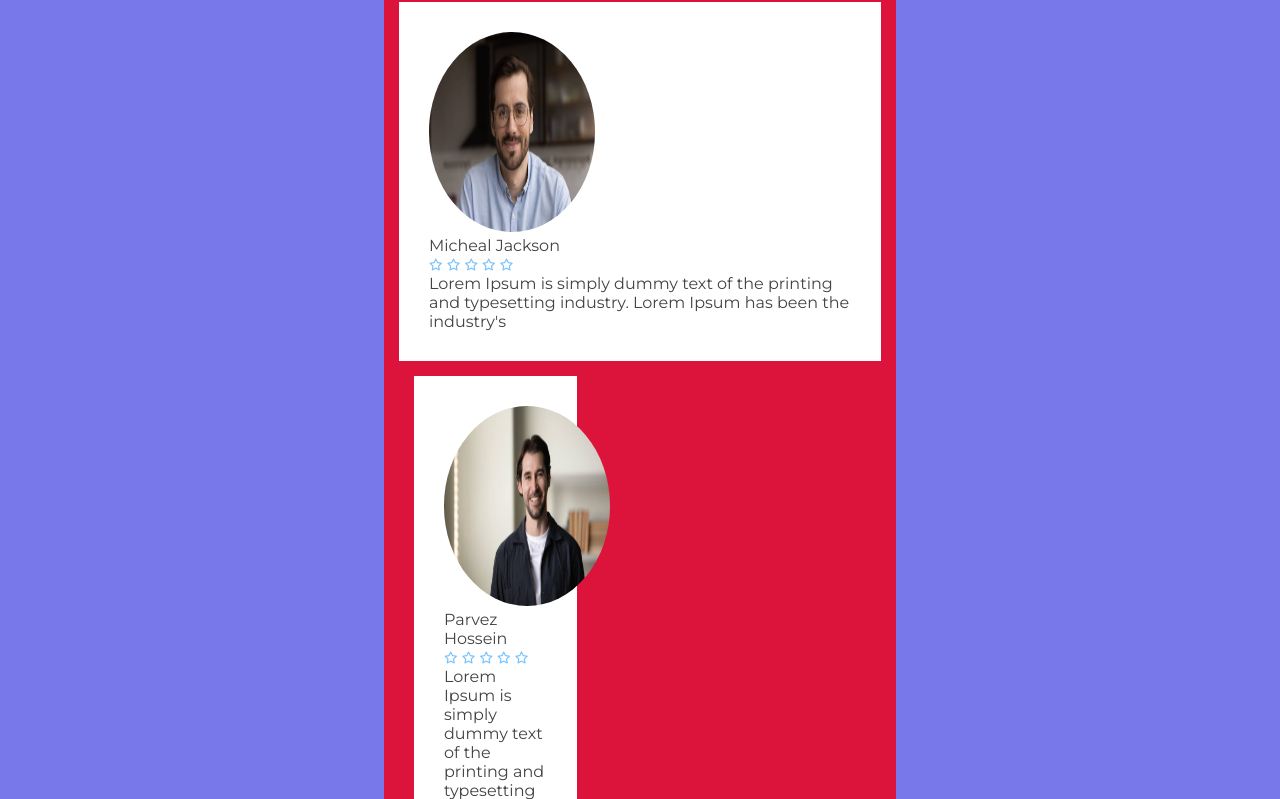
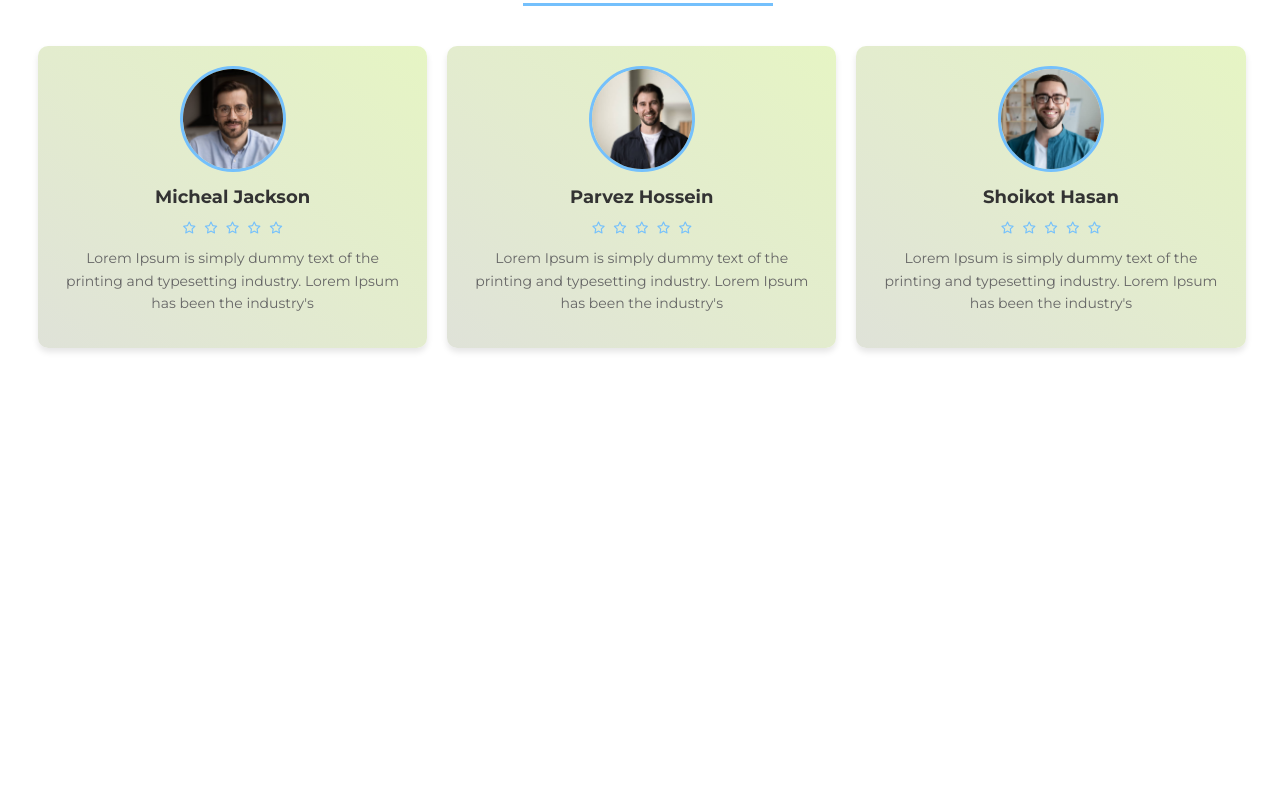
Before and after one commit to Yogita221/prompt8, a plain HTML site: page index.html in a window 1280 px wide. Shown: the part 133-932 px from the top of the page. After the commit the page ends 800 px from the top, so only its background shows below. Drawn offline with Linux system fonts and the light colour scheme.

Commit message:
completed

```diff
--- a/style.css
+++ b/style.css
@@ -1,55 +1,87 @@
-* {
-    margin: 0;
-    padding: 0;
-    box-sizing: border-box;
-    font-family: "montserrat", sans-serif;
-}
-html,
+/* General Body Styling */
 body {
     height: 100%;
-    width: 100vw;
+    width: 100%;
+    font-family: 'Montserrat', sans-serif;
+    background-color: #ffffff;
+}
+
+
+.testinomials {
+    text-align: center;
+    padding: 50px 20px;
+    background-color: #ffffff;
+}
+
+.testinomials .inner h1 {
+    font-size: 36px;
+    color: #333333;
+    margin-bottom: 10px;
+}
+
+.testinomials .inner .border {
+    width: 250px;
+    height: 3px;
+    background-color: #74C0FC;
+    margin: 0 auto 30px;
+}
+
+
+.testinomials .row {
+    display: block;
+    overflow: hidden;
+    margin: 0 auto;
+}
+
+
+.testinomials .col {
+    float: left;
+    width: 33%;
+    box-sizing: border-box;
+    padding: 10px;
+}
+
+
+.testinomials .box {
+    background-image: linear-gradient(to right top, #dfe2d8, #e1e7d3, #e3ecce, #e4f0c9, #e6f5c4);
+    padding: 20px;
+    border-radius: 10px;
+    box-shadow: 0 4px 6px rgba(0, 0, 0, 0.1);
 
 }
-.testinomials{
-    padding: 40px 0;
-    background-color: #eaedef;
-    color: #434343;
 
+
+
+
+.testinomials .box img {
+    width: 100px;
+    height: 100px;
+    border-radius: 50%;
+    margin-bottom: 10px;
+    object-fit: cover;
+    border: 3px solid #74C0FC;
 }
-.testinomials h1{
-    text-align: center;
-    font-size: 2.5vw;
+
+.testinomials .name {
+    font-size: 18px;
+    font-weight: bold;
+    color: #333333;
+    margin-bottom: 5px;
 }
-.border{
-    width: 270px;
-    height: 5px;
-    background-color: #6ab04c;
-    margin: 18px auto;
 
+
+.testinomials .star {
+    margin: 10px 0;
+    color: #FFD700;
 }
-.row{
-    width: 100vw;
-    height: 80%;
-    background-color: rgb(120, 120, 234);
-    display: flex;
-    flex-wrap: wrap;
-    justify-content: center;
+
+.testinomials .star i {
+    margin: 0 2px;
 }
- .col{
-    background-color: crimson;
-    flex: 40%;
-    max-width: 40%;
-    box-sizing: border-box;
-    padding: 15px;
 
+.testinomials .box p {
+    font-size: 14px;
+    color: #666666;
+    margin-top: 10px;
+    line-height: 1.6;
 }
-.box{
-    background-color: #fff;
-    padding: 30px;
-
-}
-.box img{
-    height: 200px;
-    width: 13vw;
-    border-radius: 50%;
-}
```
Also changed, not shown: index.html (+7 -3 lines).
